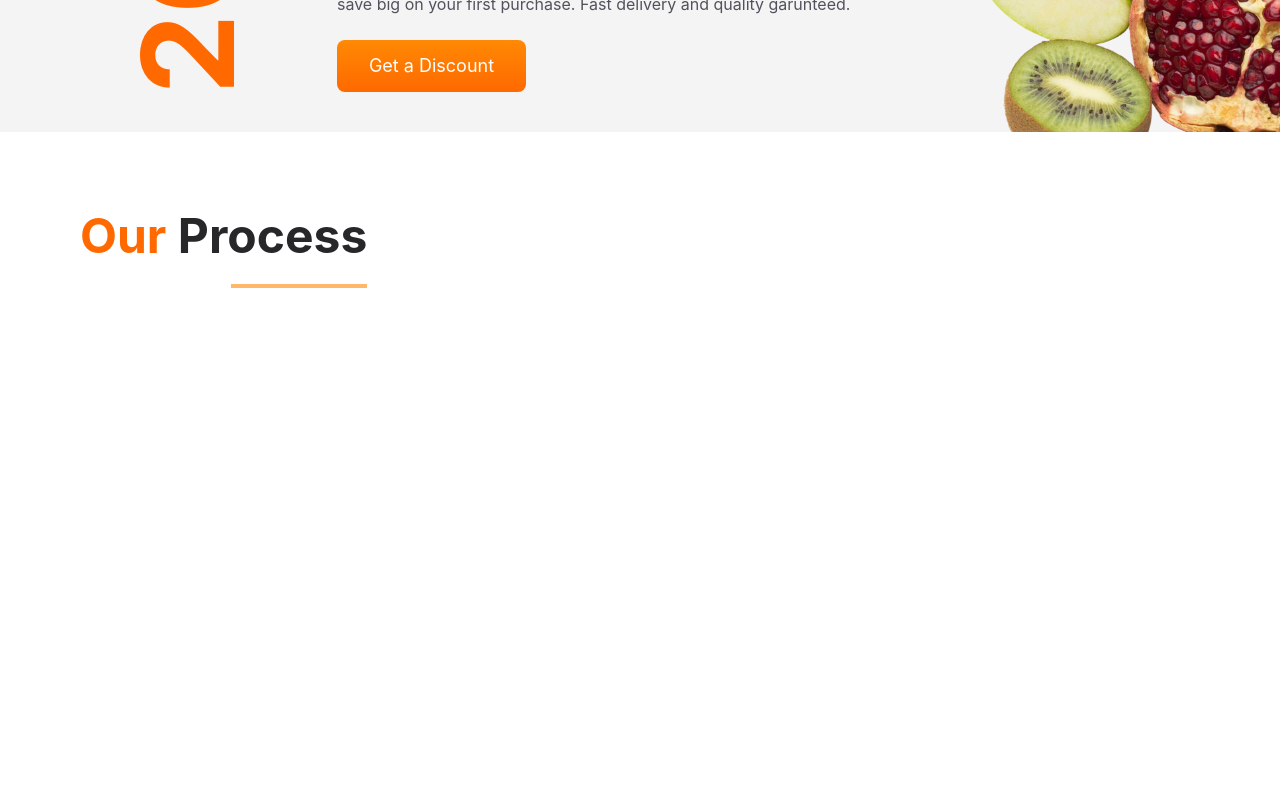
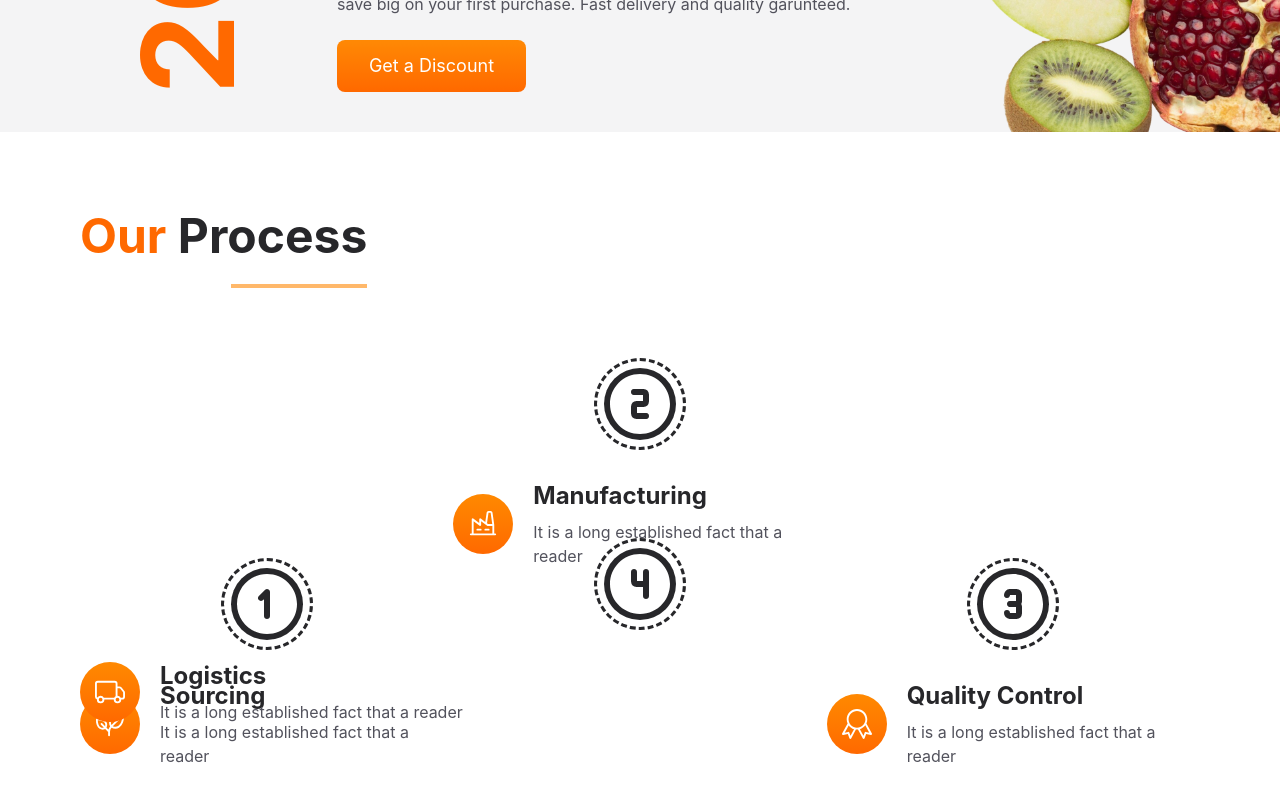
Before and after one commit to Abhishek-Agrawal-1/Grocify, a React (Vite) app: page / in a window 1280 px wide. Shown: the part 3968-4768 px from the top of the page. Before the commit the page ends 4336 px from the top, so only its background shows below. Built offline with nearby package versions, Linux system fonts and the light colour scheme.

Commit message:
Completed Process Component

```diff
--- a/src/components/Process/Process.jsx
+++ b/src/components/Process/Process.jsx
@@ -1,12 +1,43 @@
 import React from 'react'
 import Heading from '../Heading/Heading'
+import { PiFactory, PiPlant } from 'react-icons/pi'
+import { TbCircleNumber1Filled, TbCircleNumber2Filled, TbCircleNumber3Filled, TbCircleNumber4Filled } from "react-icons/tb";
+import { BsTruck } from 'react-icons/bs';
+import { SlBadge } from 'react-icons/sl';
 
 const Process = () => {
+
+    const renderSteps = steps.map((item) => {
+        return (
+            <div className={`flex-1 basis-[300px] ${item.id % 2 === 0 ? 'md:-mt-100' : ''} `}>
+                <span className='flex justify-center items-center w-18 h-18 mx-auto rounded-full text-8xl bg-zinc-800 text-white outline-[3px] outline-offset-7 outline-zinc-800 outline-dashed'>
+                    {item.number}
+                </span>
+
+                <div className='flex items-center gap-x-5 mt-10'>
+                        <span className='flex justify-center items-center text-3xl bg-gradient-to-b from-orange-400 to-orange-500 text-white w-15 h-15 rounded-full'>
+                            {item.icon}
+                        </span>
+
+                    <div className='flex-1'>
+                        <h4 className='text-zinc-800 text-2xl font-bold'>{item.title}</h4>
+                        <p className='text-zinc-600 mt-2'>{item.para}</p>
+                    </div>
+
+                </div>
+            </div>
+        )
+    })
+
     return (
         <section>
             <div className='mx-w-[1440px] px-20 mx-auto py-20'>
                 <div className='mr-auto w-fit'>
-                <Heading highlight = "Our" heading = "Process" />
+                    <Heading highlight="Our" heading="Process" />
+                </div>
+
+                <div className='flex flex-wrap gap-y-17 justify-center items-center md:mt-20 mt-10 md:pt-50'>
+                    {renderSteps}
                 </div>
             </div>
         </section>
@@ -14,3 +45,33 @@ const Process = () => {
 }
 
 export default Process
+
+const steps = [
+    {
+        id: 1,
+        number: <TbCircleNumber1Filled />,
+        title: 'Sourcing',
+        para: 'It is a long established fact that a reader',
+        icon: <PiPlant />
+    },
+    {
+        id: 2,
+        number: <TbCircleNumber2Filled />,
+        title: 'Manufacturing',
+        para: 'It is a long established fact that a reader',
+        icon: <PiFactory />
+    }, {
+        id: 3,
+        number: <TbCircleNumber3Filled />,
+        title: 'Quality Control',
+        para: 'It is a long established fact that a reader',
+        icon: <SlBadge />
+    },
+    {
+        id: 4,
+        number: <TbCircleNumber4Filled />,
+        title: 'Logistics',
+        para: 'It is a long established fact that a reader',
+        icon: <BsTruck />
+    }
+]
```
Lines whose indentation alone changed are shown as unchanged.
